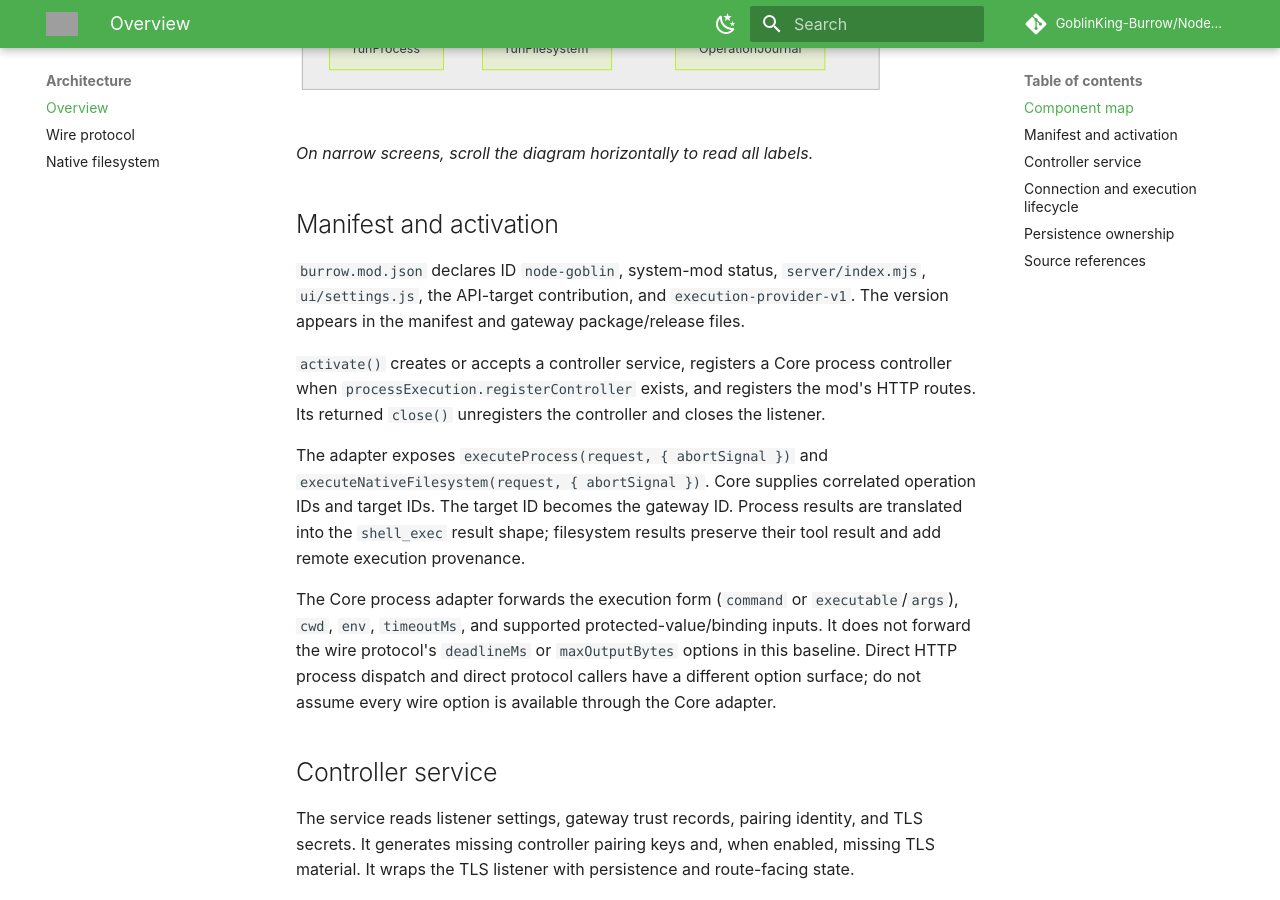
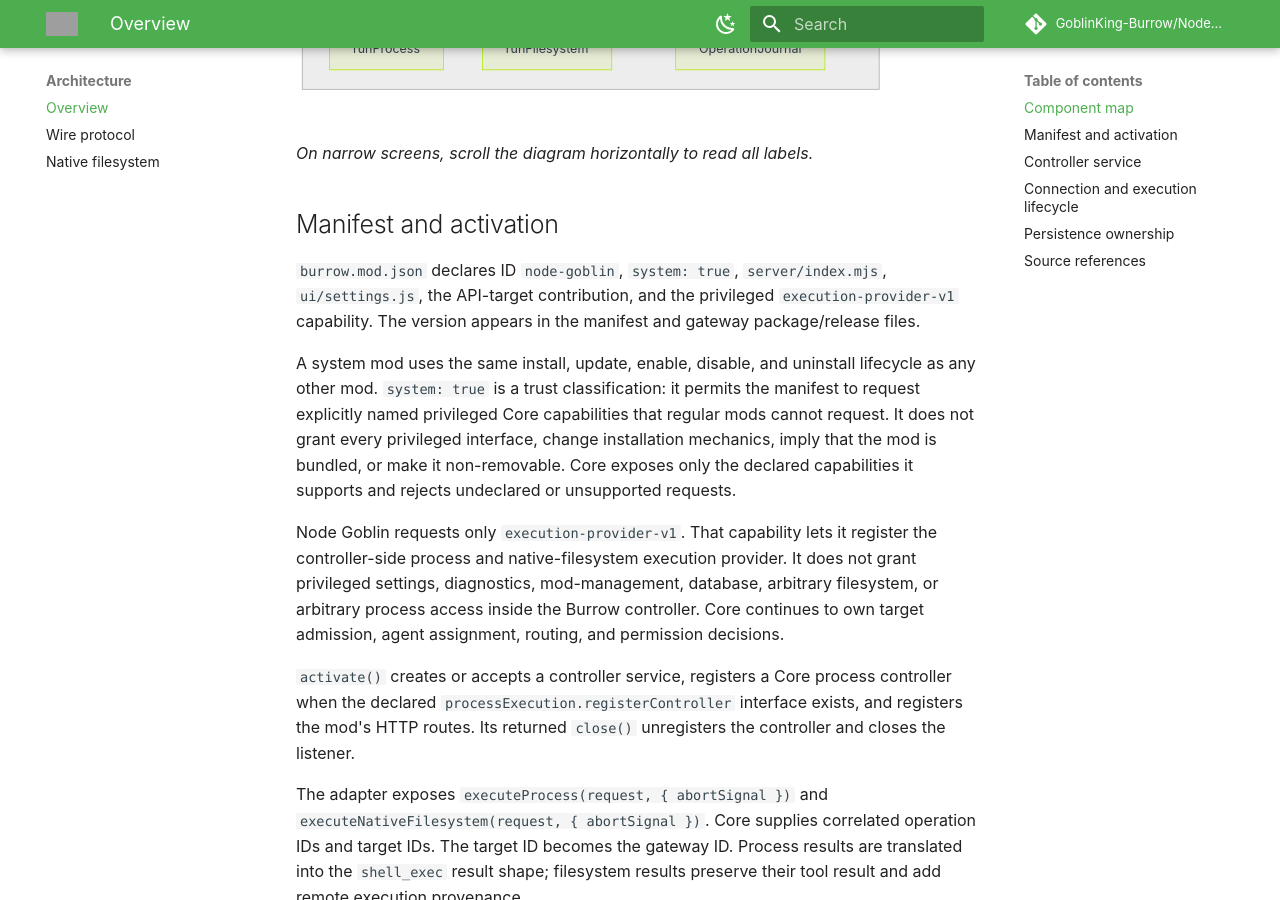
Before and after one commit to NightShaman/Node-Goblin, an MkDocs documentation site: the page built from docs/architecture.md, in a window 1280 px wide and 900 px high, scrolled down 988 px. Built offline with MkDocs 1.6.1 and Material for MkDocs 9.7.7, drawn with Linux system fonts in a browser that asks for light colours; comment, search, counter and statistics services are not loaded; grey boxes are pictures that could not be loaded.

Commit message:
docs: define Node Goblin system capability

```diff
--- a/docs/architecture.md
+++ b/docs/architecture.md
@@ -35,9 +35,13 @@ flowchart TB
 
 ## Manifest and activation
 
-`burrow.mod.json` declares ID `node-goblin`, system-mod status, `server/index.mjs`, `ui/settings.js`, the API-target contribution, and `execution-provider-v1`. The version appears in the manifest and gateway package/release files.
+`burrow.mod.json` declares ID `node-goblin`, `system: true`, `server/index.mjs`, `ui/settings.js`, the API-target contribution, and the privileged `execution-provider-v1` capability. The version appears in the manifest and gateway package/release files.
 
-`activate()` creates or accepts a controller service, registers a Core process controller when `processExecution.registerController` exists, and registers the mod's HTTP routes. Its returned `close()` unregisters the controller and closes the listener.
+A system mod uses the same install, update, enable, disable, and uninstall lifecycle as any other mod. `system: true` is a trust classification: it permits the manifest to request explicitly named privileged Core capabilities that regular mods cannot request. It does not grant every privileged interface, change installation mechanics, imply that the mod is bundled, or make it non-removable. Core exposes only the declared capabilities it supports and rejects undeclared or unsupported requests.
+
+Node Goblin requests only `execution-provider-v1`. That capability lets it register the controller-side process and native-filesystem execution provider. It does not grant privileged settings, diagnostics, mod-management, database, arbitrary filesystem, or arbitrary process access inside the Burrow controller. Core continues to own target admission, agent assignment, routing, and permission decisions.
+
+`activate()` creates or accepts a controller service, registers a Core process controller when the declared `processExecution.registerController` interface exists, and registers the mod's HTTP routes. Its returned `close()` unregisters the controller and closes the listener.
 
 The adapter exposes `executeProcess(request, { abortSignal })` and `executeNativeFilesystem(request, { abortSignal })`. Core supplies correlated operation IDs and target IDs. The target ID becomes the gateway ID. Process results are translated into the `shell_exec` result shape; filesystem results preserve their tool result and add remote execution provenance.
 
```
Also changed, not shown: README.md (+1 -1 lines).
